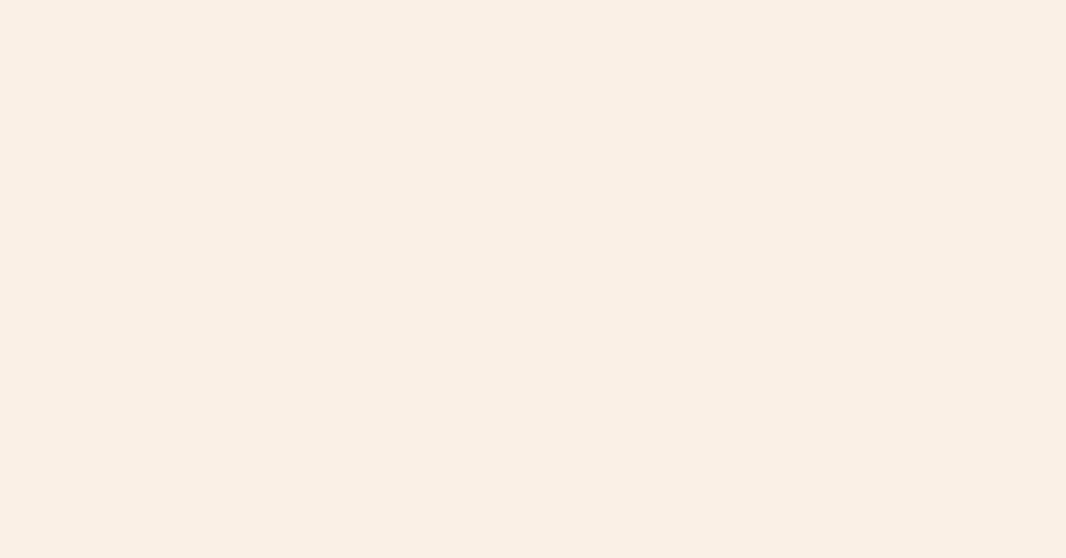
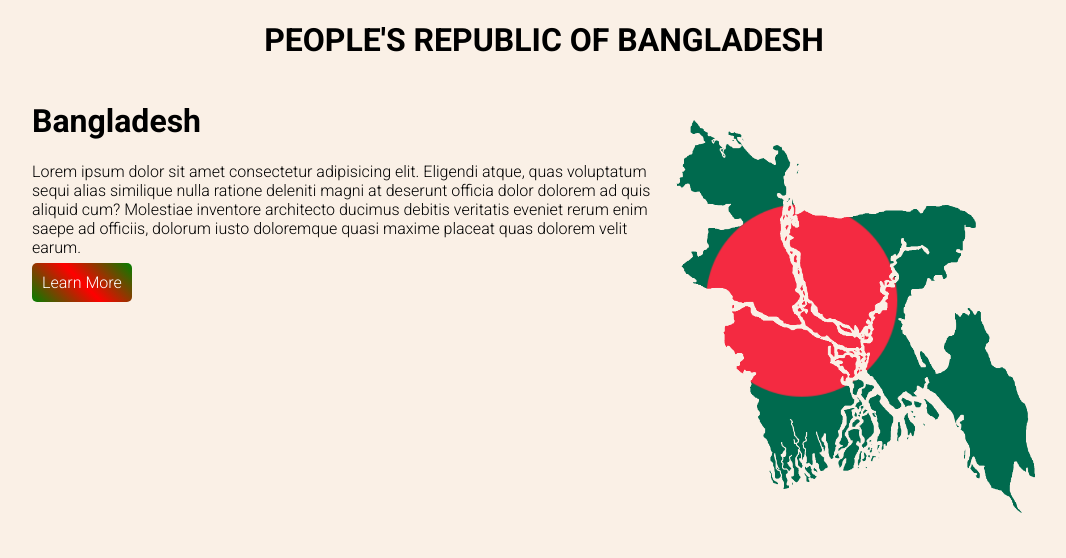
Before and after one commit to ZakariaIslamXaki/bangladesh-repo, a plain HTML site: page index.html in a window 1280 px wide. Shown: the whole page, without its empty margins (96-1162 px from the left). Drawn offline with Linux system fonts and the light colour scheme.

Commit message:
banner section added

```diff
--- a/css/style.css
+++ b/css/style.css
@@ -1,4 +1,32 @@
 body {
+  margin: 0;
+  padding: 0;
   font-family: "Roboto", sans-serif;
   background-color: linen;
 }
+.title {
+  text-align: center;
+  font-size: 700;
+}
+.banners {
+  display: flex;
+  width: 80%;
+  margin: 0 auto;
+}
+.buttons {
+  border: none;
+  font-size: 300;
+  background-image: linear-gradient(45deg, green, red, green);
+  border-radius: 5px;
+  padding: 10px;
+  text-decoration: none;
+  color: white;
+}
+.buttons:hover {
+  cursor: pointer;
+  background-image: linear-gradient(45deg, red, green, red);
+}
+.photo img {
+  width: 400px;
+  height: 470px;
+}
--- a/index.html
+++ b/index.html
@@ -13,6 +13,21 @@
     <link href="https://fonts.googleapis.com/css2?family=Roboto:wght@300;700&display=swap" rel="stylesheet">
 </head>
 <body>
-
+    <header>
+        <h1 class="title">PEOPLE'S REPUBLIC OF BANGLADESH
+        </h1>
+        <div class="banners">
+                <div class="left-side">
+                    <h1>Bangladesh</h1>
+                    <p>Lorem ipsum dolor sit amet consectetur adipisicing elit. Eligendi atque, quas voluptatum sequi alias similique nulla ratione deleniti magni at deserunt officia dolor dolorem ad quis aliquid cum? Molestiae inventore architecto ducimus debitis veritatis eveniet rerum enim saepe ad officiis, dolorum iusto doloremque quasi maxime placeat quas dolorem velit earum.</p>
+                    <a target=".blank" href="https://en.wikipedia.org/wiki/Bangladesh" class="buttons">Learn More</a>
+                </div>
+                <div class="right-side">
+                    <div class="photo">
+                        <img src="images/map.png" alt="Bangladesh Map">
+                    </div>
+                </div>
+        </div>
+    </header>
 </body>
 </html>
```
